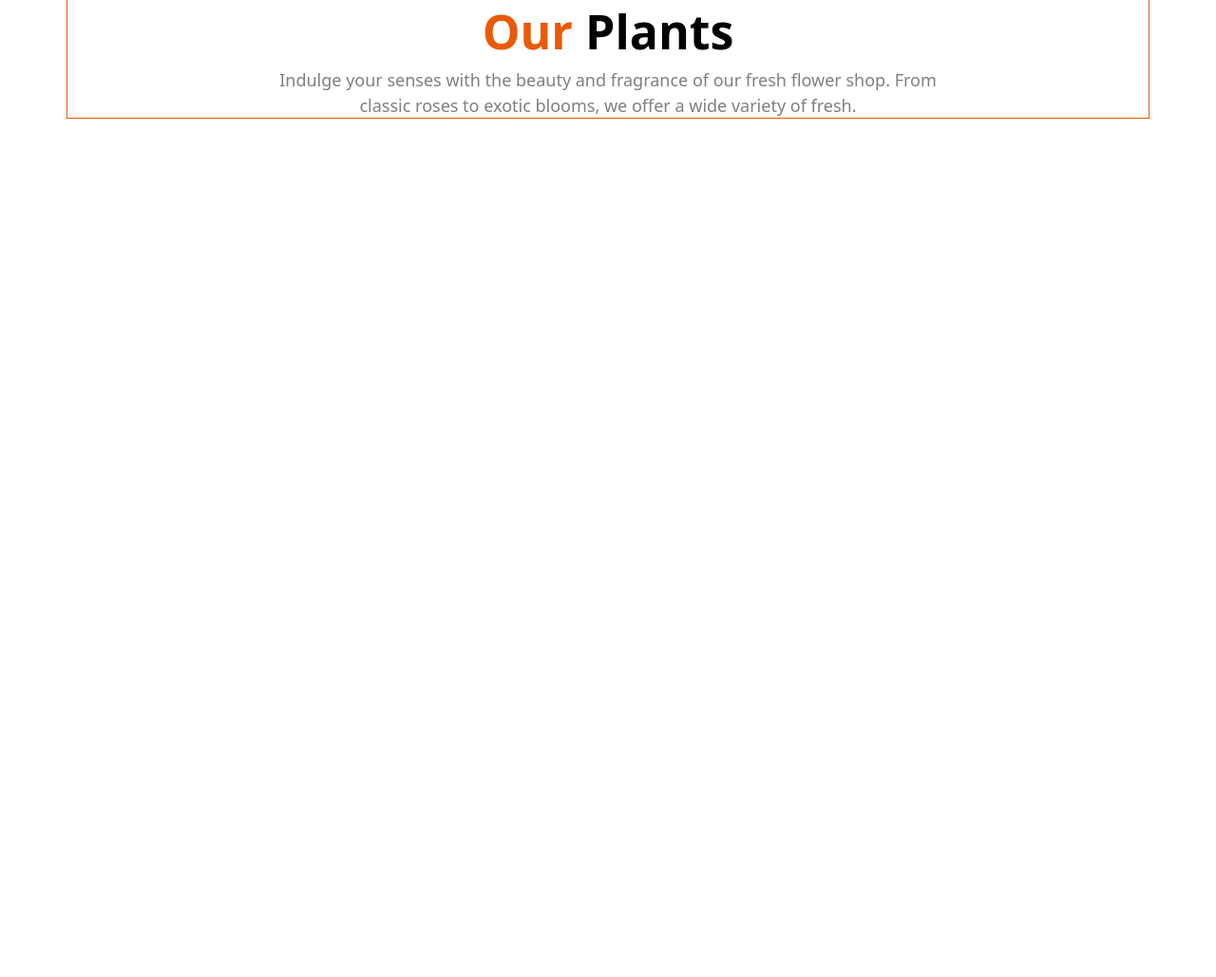
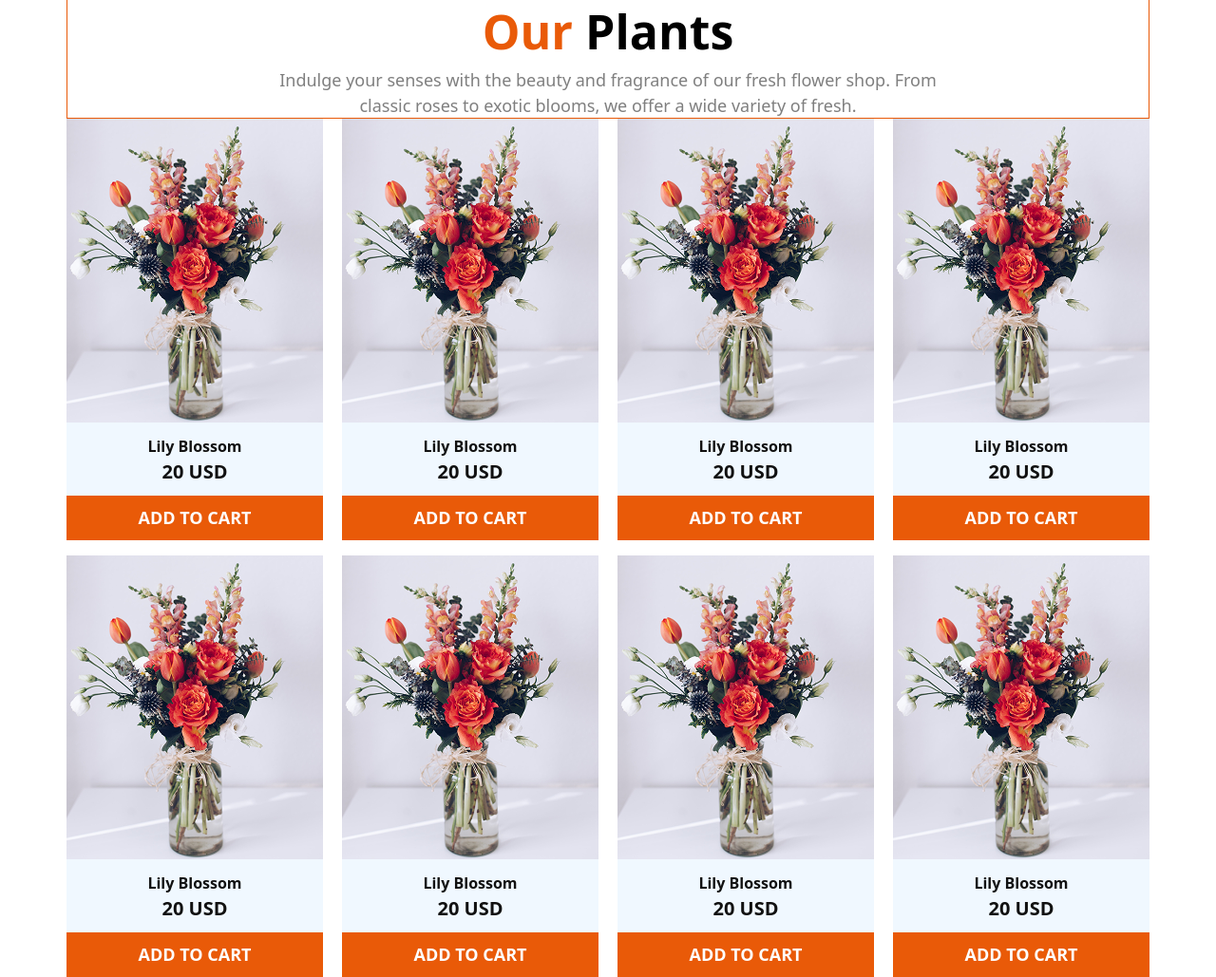
Before and after one commit to saifur-sagor/Assignment-2-repository, a plain HTML site: page index.html in a window 1280 px wide. Shown: the part 535-1564 px from the top of the page at 95% size. Before the commit the page ends 800 px from the top, so only its background shows below. Drawn offline with nearby package versions, Linux system fonts and the light colour scheme.

Commit message:
card done

```diff
--- a/index.html
+++ b/index.html
@@ -54,6 +54,105 @@
           variety of fresh.
         </p>
       </div>
+      <!-- Card-section -->
+      <section class="all-card">
+        <div class="card">
+          <img
+            src="assets/sample-flower-image.png"
+            alt="Lily Blossom"
+            class="card-img"
+          />
+          <div class="card-info">
+            <h3 class="card-title">Lily Blossom</h3>
+            <p class="card-price">20 USD</p>
+          </div>
+          <button class="card-btn">ADD TO CART</button>
+        </div>
+        <div class="card">
+          <img
+            src="assets/sample-flower-image.png"
+            alt="Lily Blossom"
+            class="card-img"
+          />
+          <div class="card-info">
+            <h3 class="card-title">Lily Blossom</h3>
+            <p class="card-price">20 USD</p>
+          </div>
+          <button class="card-btn">ADD TO CART</button>
+        </div>
+        <div class="card">
+          <img
+            src="assets/sample-flower-image.png"
+            alt="Lily Blossom"
+            class="card-img"
+          />
+          <div class="card-info">
+            <h3 class="card-title">Lily Blossom</h3>
+            <p class="card-price">20 USD</p>
+          </div>
+          <button class="card-btn">ADD TO CART</button>
+        </div>
+        <div class="card">
+          <img
+            src="assets/sample-flower-image.png"
+            alt="Lily Blossom"
+            class="card-img"
+          />
+          <div class="card-info">
+            <h3 class="card-title">Lily Blossom</h3>
+            <p class="card-price">20 USD</p>
+          </div>
+          <button class="card-btn">ADD TO CART</button>
+        </div>
+        <div class="card">
+          <img
+            src="assets/sample-flower-image.png"
+            alt="Lily Blossom"
+            class="card-img"
+          />
+          <div class="card-info">
+            <h3 class="card-title">Lily Blossom</h3>
+            <p class="card-price">20 USD</p>
+          </div>
+          <button class="card-btn">ADD TO CART</button>
+        </div>
+        <div class="card">
+          <img
+            src="assets/sample-flower-image.png"
+            alt="Lily Blossom"
+            class="card-img"
+          />
+          <div class="card-info">
+            <h3 class="card-title">Lily Blossom</h3>
+            <p class="card-price">20 USD</p>
+          </div>
+          <button class="card-btn">ADD TO CART</button>
+        </div>
+        <div class="card">
+          <img
+            src="assets/sample-flower-image.png"
+            alt="Lily Blossom"
+            class="card-img"
+          />
+          <div class="card-info">
+            <h3 class="card-title">Lily Blossom</h3>
+            <p class="card-price">20 USD</p>
+          </div>
+          <button class="card-btn">ADD TO CART</button>
+        </div>
+        <div class="card">
+          <img
+            src="assets/sample-flower-image.png"
+            alt="Lily Blossom"
+            class="card-img"
+          />
+          <div class="card-info">
+            <h3 class="card-title">Lily Blossom</h3>
+            <p class="card-price">20 USD</p>
+          </div>
+          <button class="card-btn">ADD TO CART</button>
+        </div>
+      </section>
     </main>
   </body>
 </html>
--- a/style.css
+++ b/style.css
@@ -81,3 +81,38 @@ span {
   font-weight: bold;
   color: #000000;
 }
+/* Card-section */
+.all-card {
+  width: 1140px;
+  margin: 0 auto;
+  display: grid;
+  grid-template-columns: repeat(4, 1fr);
+  gap: 20px;
+}
+.card {
+  width: 270px;
+  height: 400px;
+  background-color: aliceblue;
+  text-align: center;
+  margin-bottom: 40px;
+}
+.card-title {
+  font-size: medium;
+  font-weight: 600;
+  color: #111111;
+  margin-top: 10px;
+}
+.card-price {
+  font-size: 20px;
+  font-weight: bold;
+  color: #111111;
+  margin-bottom: 10px;
+}
+.card-btn {
+  width: 100%;
+  background-color: #e95a08;
+  color: #ffffff;
+  font-size: 18px;
+  font-weight: 600;
+  padding: 10px;
+}
```
